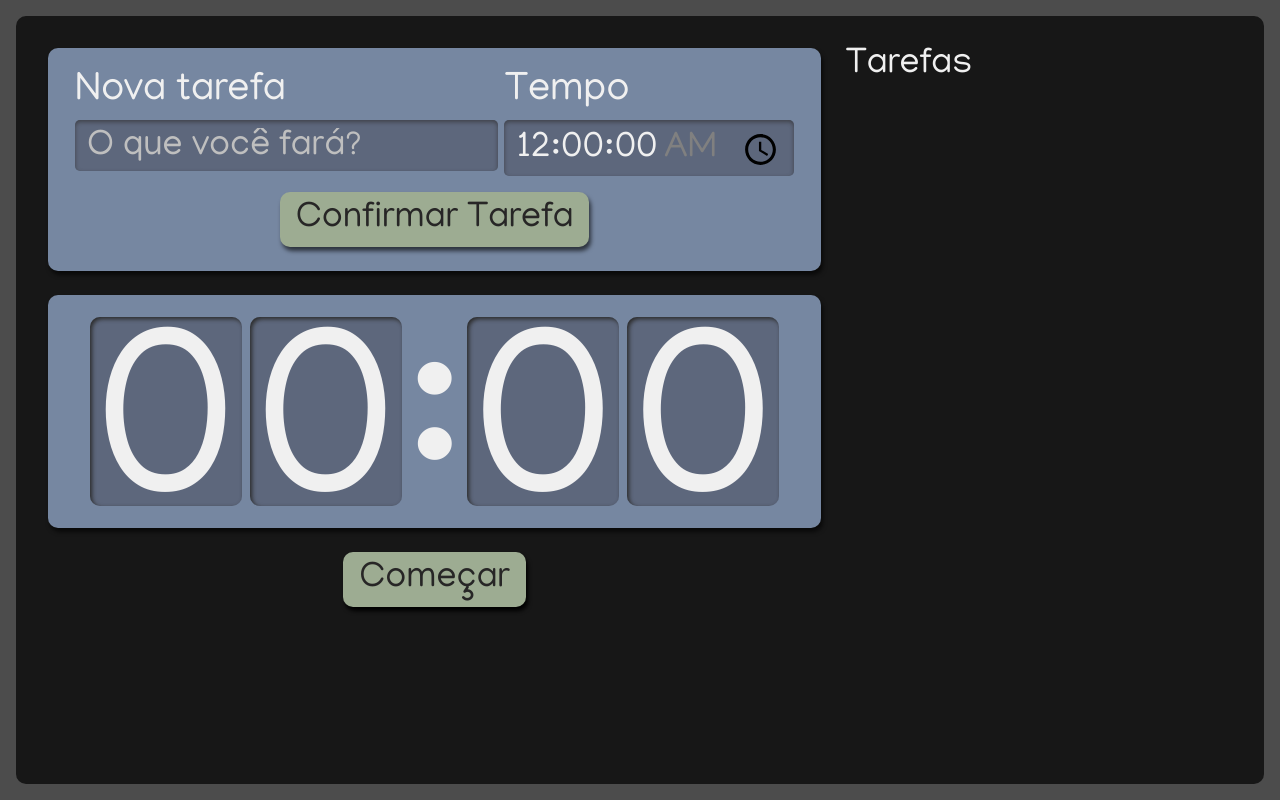
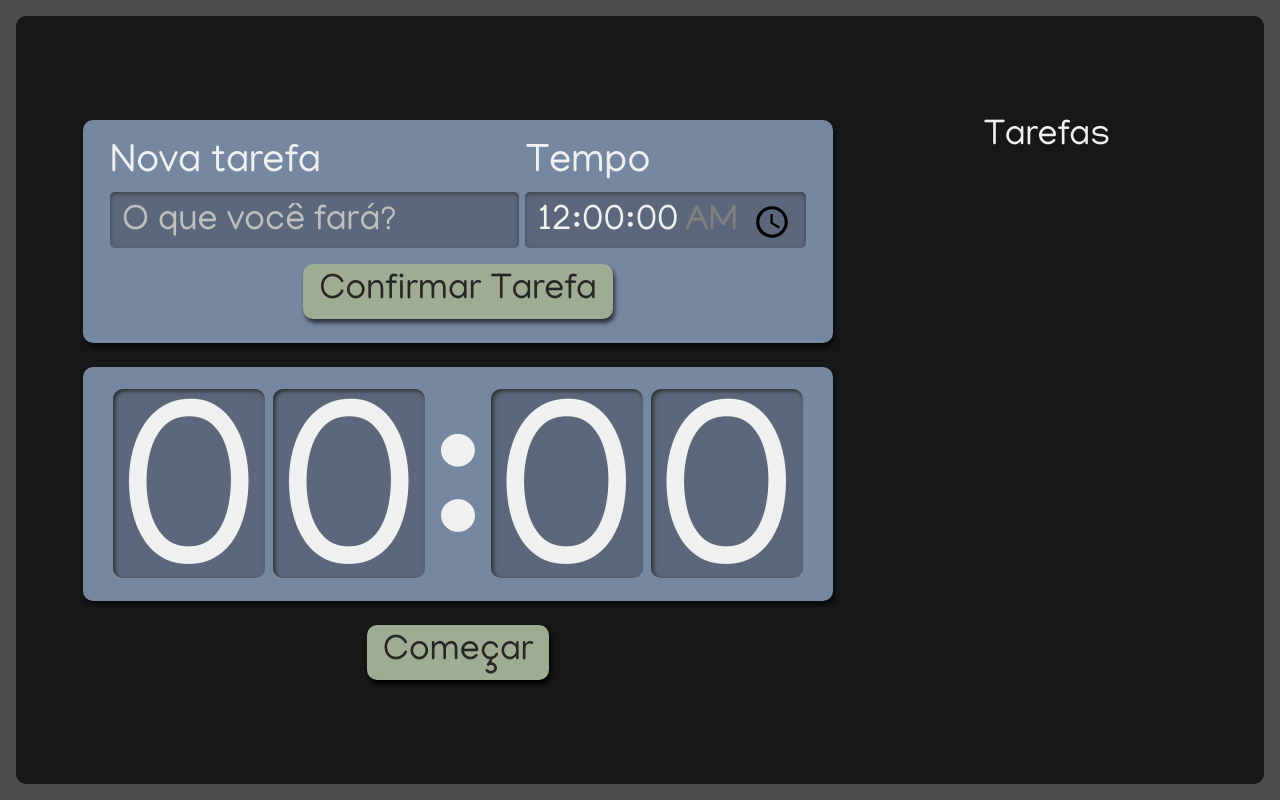
Before and after one commit to rafaballerini/ReactTypescriptCurso, a React (Create React App) app in the folder projeto/: page / in a window 1280 px wide. Built offline with nearby package versions, Linux system fonts and the light colour scheme.

Commit message:
Arrumando alguns problemas de layout

```diff
--- a/projeto/src/components/Form/style.scss
+++ b/projeto/src/components/Form/style.scss
@@ -68,6 +68,10 @@
       label {
         font-size: 2.5rem;
       }
+
+      input {
+        height: 100%;
+      }
     }
 
     button {
--- a/projeto/src/components/Item/style.scss
+++ b/projeto/src/components/Item/style.scss
@@ -8,6 +8,7 @@
 
   h3 {
     margin-bottom: 8px;
+    word-break: break-all;
   }
 
   span {
--- a/projeto/src/components/List/style.scss
+++ b/projeto/src/components/List/style.scss
@@ -17,10 +17,12 @@
     h2{
       font-size: 2.25rem;
       margin-bottom: 24px;
+      text-align: center;
     }
 
     ul {
       overflow: auto;
+      max-height: 500px;
     }
   }
 }
--- a/projeto/src/pages/style.scss
+++ b/projeto/src/pages/style.scss
@@ -16,12 +16,15 @@
   row-gap: 24px;
 
   @media screen and (min-width:1280px)  {
+    padding: 64px;
     grid-template-areas:
     "nova-tarefa tarefas"
     "cronometro tarefas"
     ;
-    column-gap: 24px;
+    column-gap: 64px;
     grid-template-rows: min-content min-content;
-    grid-template-columns: 2fr 1fr;
+    grid-template-columns: 750px 300px;
+    justify-content: center;
+    align-content: center;
   }
 }
```
